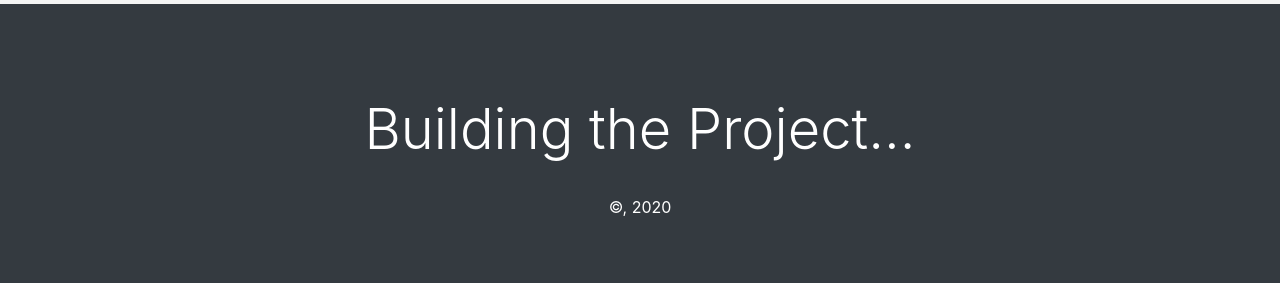
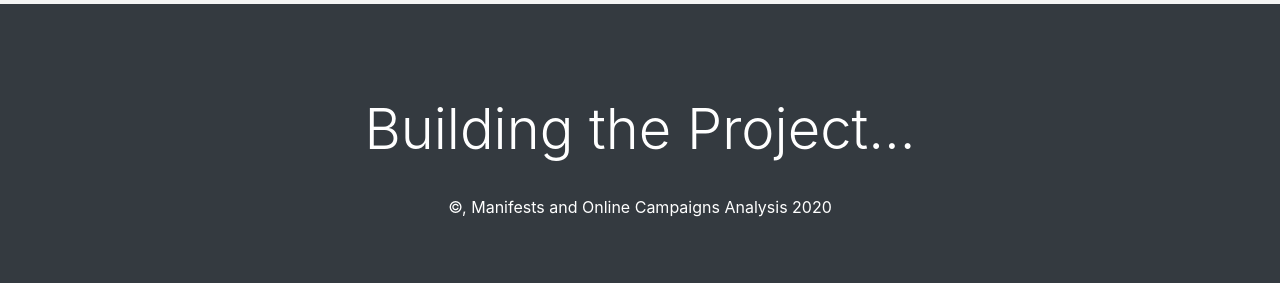
Before and after one commit to ea-maruri/Manifests_and_Online_Campaigns_Analysis, a Django app: template StudyCasesManage/templates/StudyCasesManage/home.html in a window 1280 px wide. Shown: the part 1414-1697 px from the top of the page. Run offline with Django 3.2, Linux system fonts and the light colour scheme; the template is opened without the code that fills it, so the values that code supplies are empty; some libraries are stand-ins or nearby versions.

Commit message:
modify footer

```diff
--- a/StudyCasesManage/templates/StudyCasesManage/bottom/footer.html
+++ b/StudyCasesManage/templates/StudyCasesManage/bottom/footer.html
@@ -21,17 +21,9 @@
         </div>
 
         <div class="text-center">
-          &#169;, 2020
+          &#169;, Manifests and Online Campaigns Analysis 2020
         </div>
       </div>
     </footer>
-
-
-    <script>
-      $("#navId a").click((e) => {
-        e.preventDefault();
-        $(this).tab("show");
-      });
-    </script>
   </body>
 </html>
```
